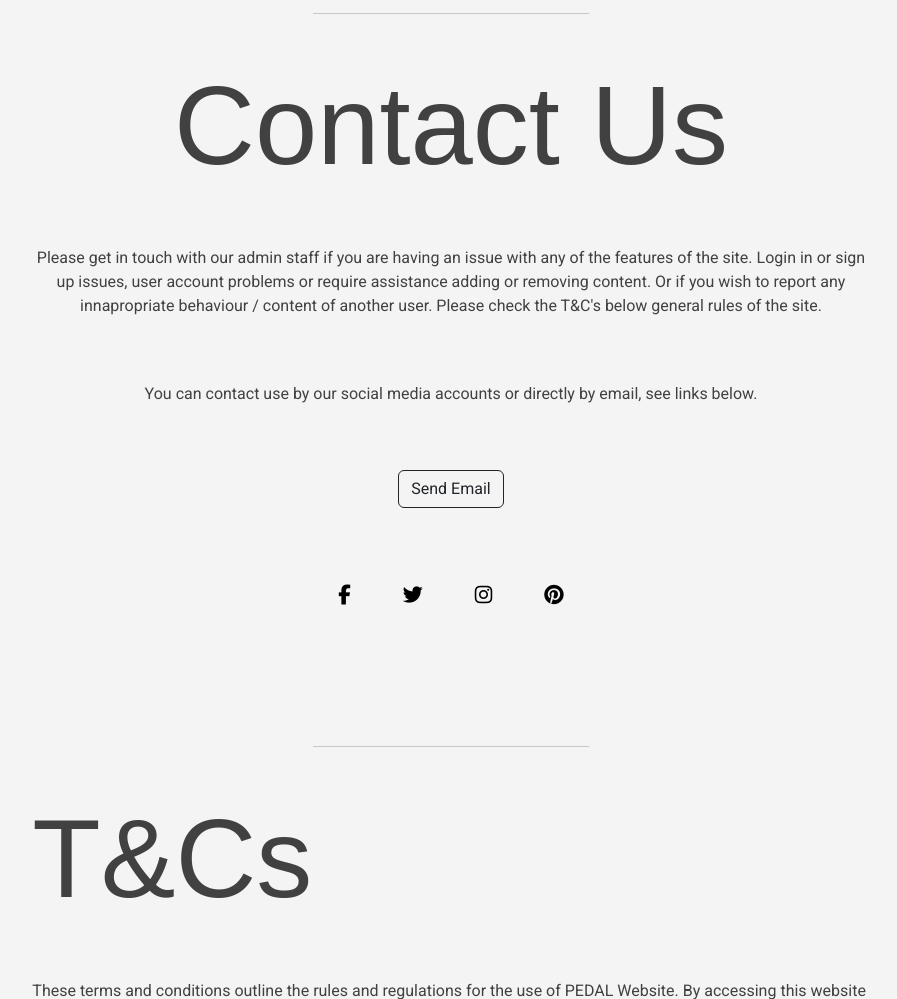
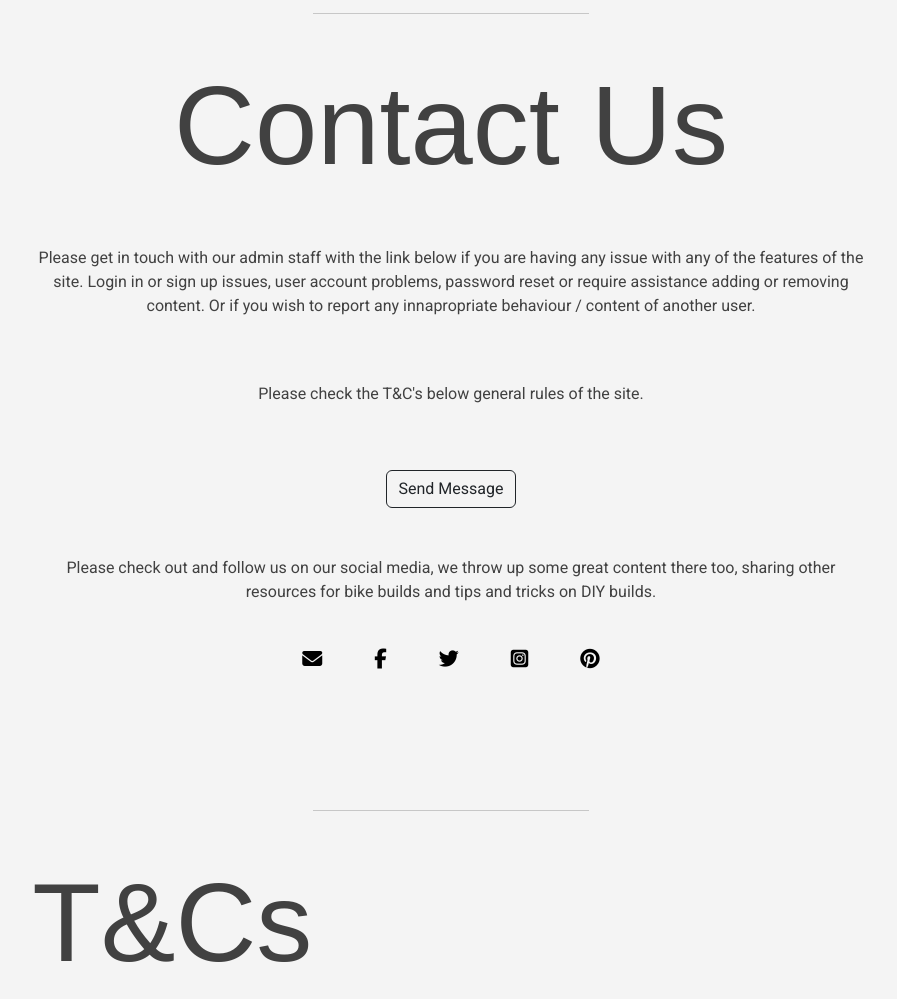
Before and after one commit to dylankane/pedal, a Django app: page /about/ in a window 1280 px wide. Shown: the part 865-1864 px from the top of the page, without its empty margins (189-1086 px from the left). Run offline with Django 3.2, Linux system fonts and the light colour scheme; some libraries are stand-ins or nearby versions; some web fonts are replaced.

Commit message:
Make changes to about page content

```diff
--- a/templates/about.html
+++ b/templates/about.html
@@ -1,6 +1,7 @@
 {% extends "base.html" %}
 
 {% block content %}
+
 
 <div class="container-fluid">
     <div class="col-8 offset-2 mb-5">
@@ -23,19 +24,26 @@
         <!-- Contact section -->
         <div class="row mb-5 text-center" id="contact">
             <h1>Contact Us</h1>
-            <p class="pb-5">Please get in touch with our admin staff if you are having an issue with any of
-                the features of the site. Login in or sign up issues, user account problems or require assistance adding or
-                removing content. Or if you wish to report any innapropriate behaviour / content of another user.
-                Please check the T&C's below general rules of the site.
+            <p class="pb-5">Please get in touch with our admin staff with the link below if you are having any
+                issue with any of the features of the site. Login in or sign up issues, user account problems,
+                password reset or require assistance adding or removing content. Or if you wish to report any
+                innapropriate behaviour / content of another user.
             </p>
-            <p>
-                You can contact use by our social media accounts or directly by email, see links below.
+            <p>Please check the T&C's below general rules
+                of the site.
             </p>
             <div class="text-center my-5">
-                <a href="mailto:pedalbikeblog@gmail.com" class="btn btn-outline-dark">Send Email</a>
+                <a href="{% url 'send_message' %}" class="btn btn-outline-dark">Send Message</a>
             </div>
+            <p>
+                Please check out and follow us on our social media, we throw up some great content there too,
+                sharing other resources for bike builds and tips and tricks on DIY builds.
+            </p>
             <div class="social text-center mb-5">
                 <ul class="list-unstyled list-inline">
+                    <li class="list-inline-item m-4">
+                        <a href="mailto:pedalbikeblog@gmail.com"><i class="fa-solid fa-envelope"></i></a>
+                    </li>
                     <li class="list-inline-item m-4">
                         <a href="https://www.facebook.com/"><i class="fab fa-facebook-f"></i></a>
                     </li>
@@ -43,7 +51,7 @@
                         <a href="https://twitter.com/"><i class="fab fa-twitter"></i></a>
                     </li>
                     <li class="list-inline-item m-4">
-                        <a href="https://www.instagram.com/"><i class="fab fa-instagram"></i></a>
+                        <a href="https://www.instagram.com/"><i class="fa-brands fa-square-instagram"></i></a>
                     </li>
                     <li class="list-inline-item m-4">
                         <a href="https://www.pinterest.com/"><i class="fa-brands fa-pinterest"></i></i></a>
```
